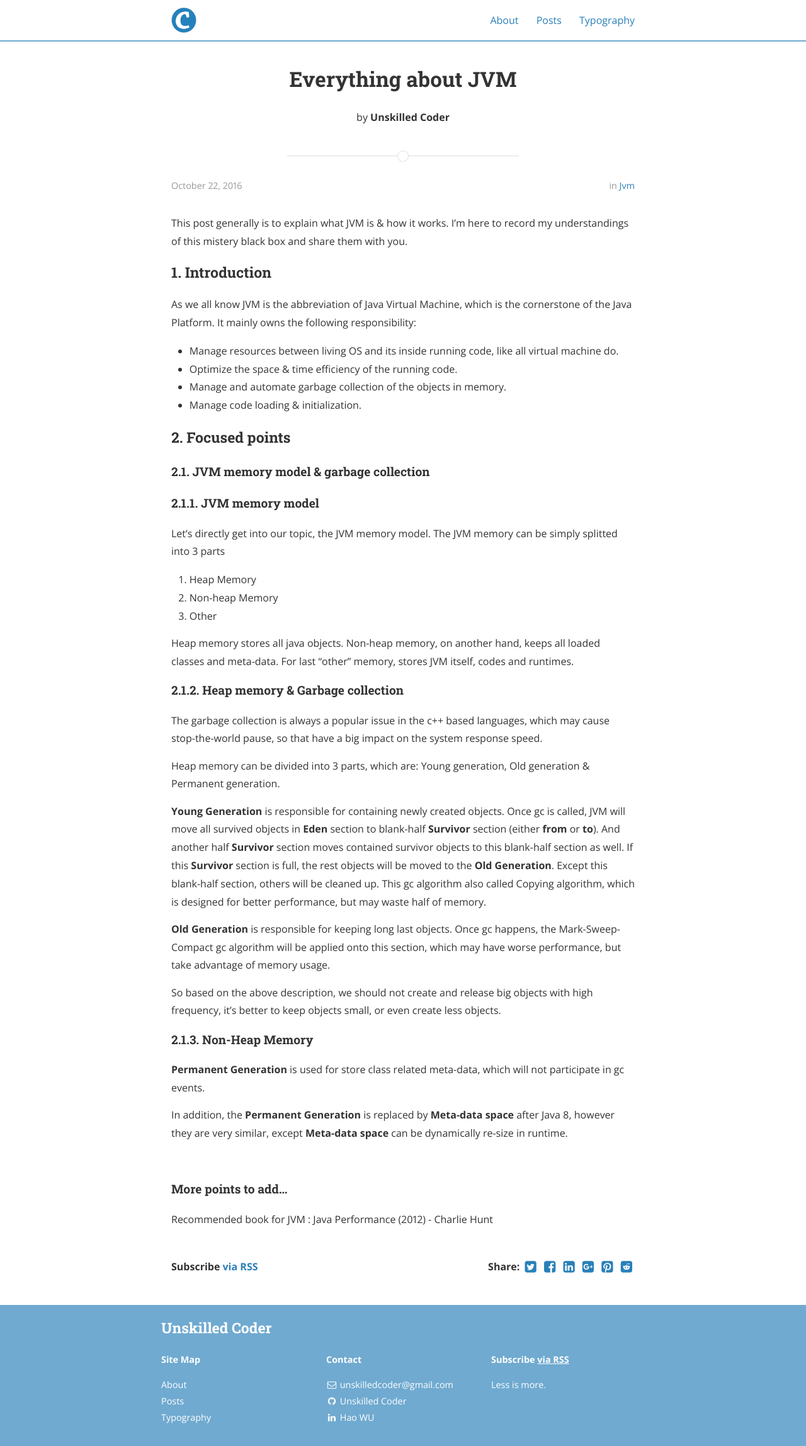
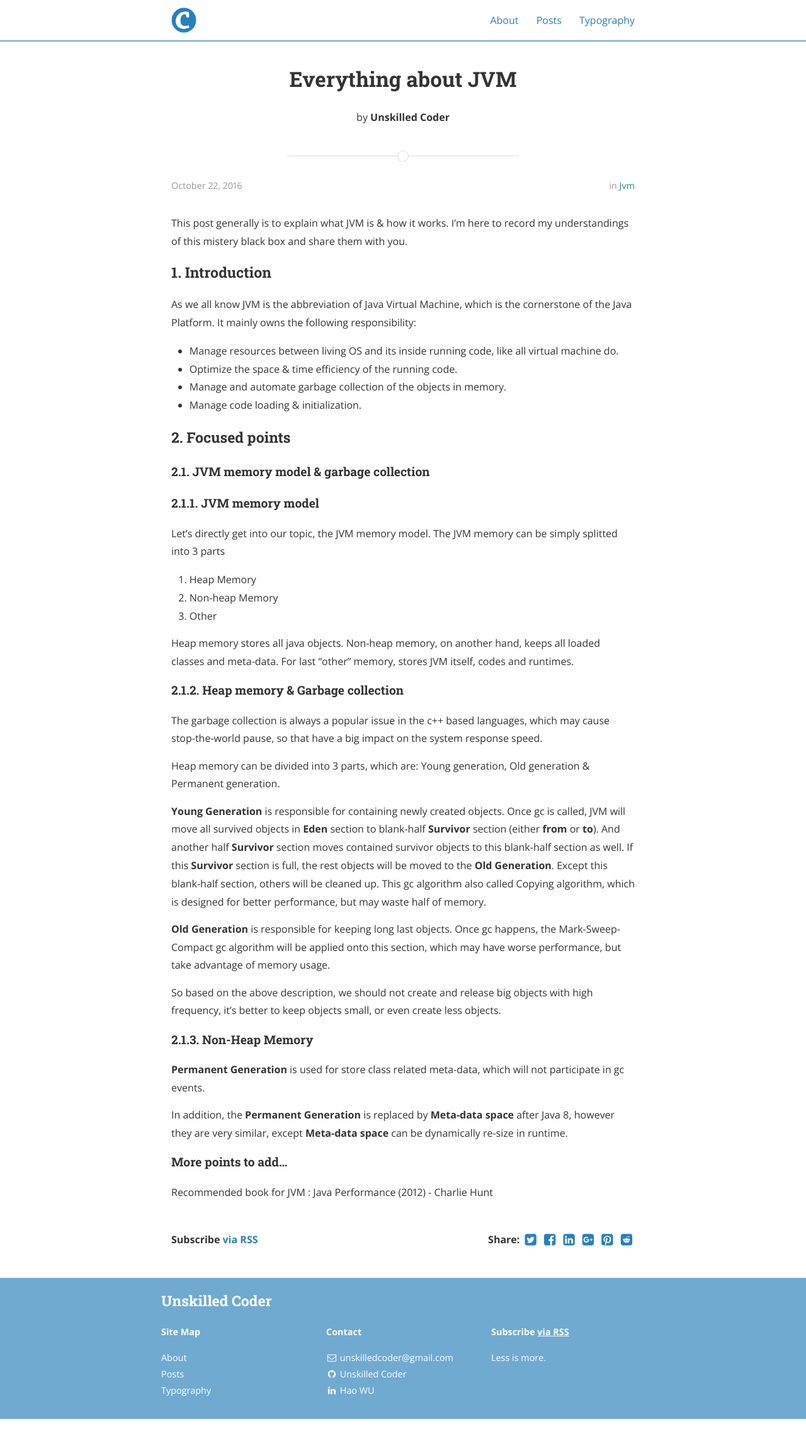
Before and after one commit to unskilledcoder/unskilledcoder.github.io, a Jekyll site: the page built from _posts/2016-10-22-everything-about-jvm.markdown, in a window 1280 px wide. Shown: the whole page at 63% size. Built offline with Jekyll 4.4.1, drawn with Linux system fonts in a browser that asks for light colours; nearby versions of some CDN libraries; a style sheet for code colours, icons or effects is not loaded; after the commit the page ends 2253 px from its top, so only the background shows below that.

Commit message:
fix format

```diff
--- a/_posts/2016-10-22-everything-about-jvm.markdown
+++ b/_posts/2016-10-22-everything-about-jvm.markdown
@@ -10,6 +10,7 @@
 
 ### 1. Introduction
 As we all know JVM is the abbreviation of Java Virtual Machine, which is the cornerstone of the Java Platform. It mainly owns the following responsibility:
+
 * Manage resources between living OS and its inside running code, like all virtual machine do.
 * Optimize the space & time efficiency of the running code.
 * Manage and automate garbage collection of the objects in memory.
@@ -23,6 +24,7 @@
 
 Let's directly get into our topic, the JVM memory model.
 The JVM memory can be simply splitted into 3 parts
+
 1. Heap Memory
 2. Non-heap Memory
 3. Other
@@ -46,7 +48,7 @@
 **Permanent Generation** is used for store class related meta-data, which will not participate in gc events.
 
 In addition, the **Permanent Generation** is replaced by **Meta-data space** after Java 8, however they are very similar, except **Meta-data space** can be dynamically re-size in runtime.
+<br/>
 
-<br/>
 #### More points to add...
 Recommended book for JVM : Java Performance (2012) - Charlie Hunt
```
